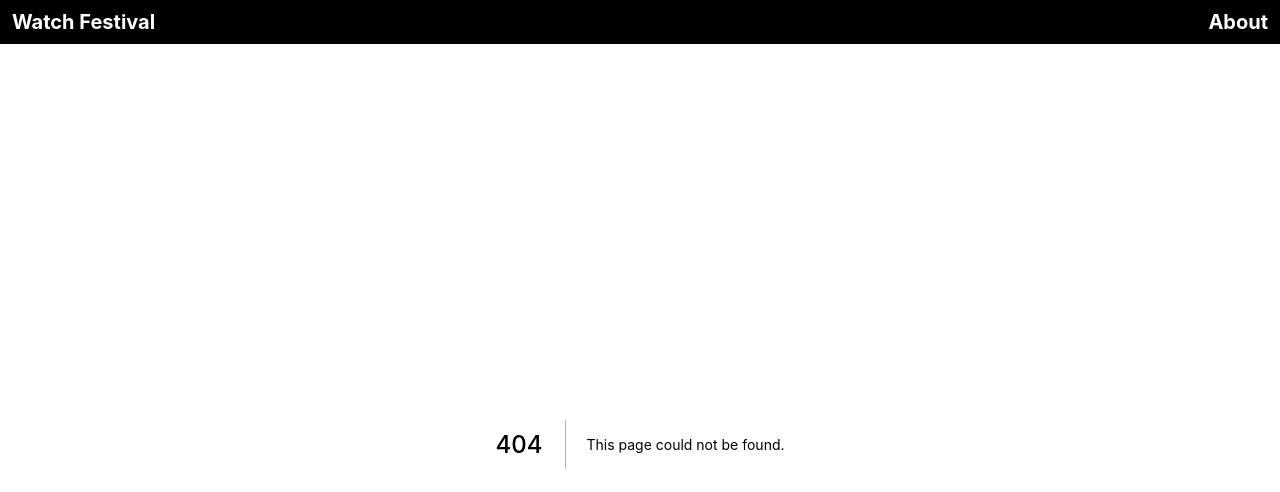
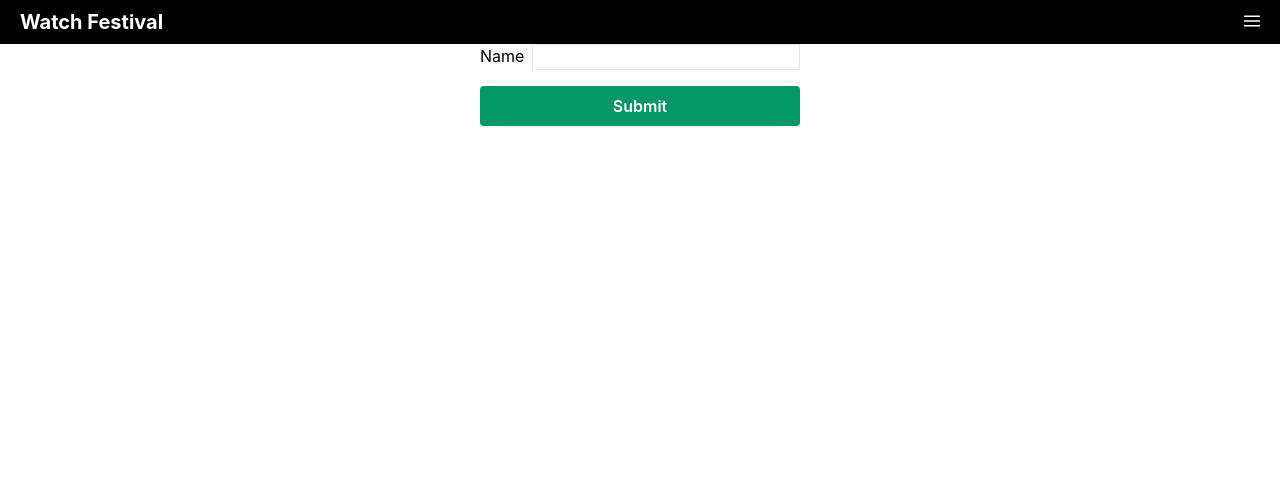
Before and after one commit to dqn/watch-festival, a Next.js app: page /profile in a window 1280 px wide. Before the commit this address had no page. Shown: the top 492 px of the page. Built offline with nearby package versions, Linux system fonts and the light colour scheme.

Commit message:
feat: make name settable

```diff
--- a/package.json
+++ b/package.json
@@ -12,6 +12,7 @@
     "pusher": "^4.0.2",
     "pusher-js": "^7.0.2",
     "react": "^17.0.1",
+    "react-cookie": "^4.0.3",
     "react-dom": "^17.0.1",
     "react-hook-form": "^6.13.1"
   },
--- /dev/null
+++ b/src/components/pages/Profile.tsx
@@ -0,0 +1,45 @@
+import { useRouter } from "next/router";
+import * as React from "react";
+import { useCallback } from "react";
+import { useForm } from "react-hook-form";
+import { useCookies } from "react-cookie";
+
+type Props = {
+  callback?: string;
+};
+
+export const Profile: React.FC<Props> = ({ callback }) => {
+  const router = useRouter();
+  const { register, handleSubmit } = useForm<{ name: string }>();
+  const [cookies, setCookie] = useCookies(["name"]);
+
+  const handleNameSubmit = useCallback(
+    handleSubmit(({ name }) => {
+      setCookie("name", name, { path: "/" });
+      router.push(callback ?? "/");
+    }),
+    [router],
+  );
+
+  return (
+    <main className="max-w-xs mx-auto">
+      <form onSubmit={handleNameSubmit}>
+        <section className="flex">
+          <label className="flex-shrink">Name</label>
+          <input
+            ref={register({ required: true, maxLength: 20 })}
+            name="name"
+            defaultValue={cookies.name}
+            className="border flex-grow ml-2"
+          />
+        </section>
+
+        <section className="mt-4">
+          <button className="bg-green-600 text-white rounded font-semibold w-full p-2">
+            Submit
+          </button>
+        </section>
+      </form>
+    </main>
+  );
+};
--- a/src/components/pages/Room.tsx
+++ b/src/components/pages/Room.tsx
@@ -66,7 +66,6 @@ export const Room: React.FC<Props> = ({ id }) => {
 
   useEffect(() => {
     const pusher = createPusherClient();
-    console.log(id);
     const channelName = `presence-room-${id}`;
     const channel = pusher.subscribe(channelName);
     setChannel(channel);
--- a/src/components/templates/NavigationBar.tsx
+++ b/src/components/templates/NavigationBar.tsx
@@ -1,21 +1,77 @@
 import Link from "next/link";
+import { useRouter } from "next/router";
 import * as React from "react";
+import { useCallback, useMemo, useState } from "react";
+import { useCookies } from "react-cookie";
 
 export const NavigationBar: React.FC = () => {
+  const [isMenuOpen, setIsMenuOpen] = useState(false);
+  const [, , removeCookie] = useCookies(["name"]);
+  const router = useRouter();
+
+  const toggleIsMenuOpen = useCallback(() => {
+    setIsMenuOpen((state) => !state);
+  }, [setIsMenuOpen]);
+
+  const handleClickProfile = useCallback(() => {
+    setIsMenuOpen(false);
+    router.push({
+      pathname: "/profile",
+      query: { callback: location.pathname },
+    });
+  }, [removeCookie]);
+
+  const handleClickSignOut = useCallback(() => {
+    removeCookie("name", { path: "/" });
+    setIsMenuOpen(false);
+    router.reload();
+  }, [removeCookie]);
+
+  const links = useMemo(() => {
+    return [
+      { text: "Profile", onClick: handleClickProfile },
+      { text: "Sign out", onClick: handleClickSignOut },
+    ];
+  }, [handleClickProfile, handleClickSignOut]);
+
   return (
-    <header className="text-white bg-black px-3 py-2">
-      <div className="text-xl font-bold flex items-center max-w-7xl mx-auto">
-        <div>
+    <nav className="text-white text-xl font-bold bg-black px-3 py-2">
+      <div className="flex flex-wrap items-center justify-between w-full px-2 max-w-7xl mx-auto">
+        <div className="flex-grow">
           <Link href="/">
             <a className="hover:underline">Watch Festival</a>
           </Link>
         </div>
-        <div className="text-right flex-grow">
-          <Link href="/about">
-            <a className="hover:underline">About</a>
-          </Link>
+        <div className="relative flex-shrink z-10">
+          <button
+            type="button"
+            className="focus:outline-none"
+            onClick={toggleIsMenuOpen}
+          >
+            <svg
+              className="fill-current h-4 w-4"
+              viewBox="0 0 20 20"
+              xmlns="http://www.w3.org/2000/svg"
+            >
+              <path d="M0 3h20v2H0V3zm0 6h20v2H0V9zm0 6h20v2H0v-2z" />
+            </svg>
+          </button>
+
+          {isMenuOpen && (
+            <div className="bg-white absolute right-0 py-1 mt-2 w-56 border rounded">
+              {links.map(({ text, onClick }, i) => (
+                <a
+                  className="block text-sm text-gray-700 hover:bg-gray-100 px-4 py-2"
+                  onClick={onClick}
+                  key={i}
+                >
+                  {text}
+                </a>
+              ))}
+            </div>
+          )}
         </div>
       </div>
-    </header>
+    </nav>
   );
 };
--- a/src/pages/_app.tsx
+++ b/src/pages/_app.tsx
@@ -1,9 +1,9 @@
 import type { AppProps } from "next/app";
 import Head from "next/head";
 import * as React from "react";
+import { CookiesProvider } from "react-cookie";
 
 import { NavigationBar } from "@/components/templates/NavigationBar";
-
 import "@/styles/index.css";
 
 const App: React.FC<AppProps> = ({ Component, pageProps }) => {
@@ -13,8 +13,10 @@ const App: React.FC<AppProps> = ({ Component, pageProps }) => {
         <title>Watch Festival</title>
       </Head>
 
-      <NavigationBar />
-      <Component {...pageProps} />
+      <CookiesProvider>
+        <NavigationBar />
+        <Component {...pageProps} />
+      </CookiesProvider>
 
       <style global jsx>{`
         html {
--- a/src/pages/api/auth.ts
+++ b/src/pages/api/auth.ts
@@ -23,13 +23,14 @@ const handler: NextApiHandler = async (
   res: NextApiResponse,
 ) => {
   const { socket_id: socketId, channel_name: channel } = req.body;
+  const { name } = req.cookies;
 
   const id = randomAlphaNumeric(15);
 
   const auth = pusher.authenticate(socketId, channel, {
     user_id: id,
     user_info: {
-      name: id,
+      name,
     },
   });
 
--- /dev/null
+++ b/src/pages/profile/index.tsx
@@ -0,0 +1,21 @@
+import { NextPage } from "next";
+import { useRouter } from "next/router";
+
+import { Profile } from "@/components/pages/Profile";
+
+const ProfilePage: NextPage = () => {
+  const router = useRouter();
+  const { callback } = router.query;
+
+  if (Array.isArray(callback)) {
+    throw TypeError(`callback url must be string (got ${callback})`);
+  }
+
+  return (
+    <>
+      <Profile callback={callback} />
+    </>
+  );
+};
+
+export default ProfilePage;
--- a/src/pages/rooms/[id].tsx
+++ b/src/pages/rooms/[id].tsx
@@ -1,13 +1,28 @@
 import { NextPage } from "next";
+import { useRouter } from "next/router";
+import { useEffect } from "react";
+import { useCookies } from "react-cookie";
 
 import { Room } from "@/components/pages/Room";
-import { useRouter } from "next/dist/client/router";
 
 const RoomPage: NextPage = () => {
   const router = useRouter();
+  const [cookies] = useCookies(["name"]);
+
+  useEffect(() => {
+    if (!cookies.name) {
+      router.push({
+        pathname: "/profile",
+        query: {
+          callback: location.pathname,
+        },
+      });
+    }
+  }, []);
+
   const { id } = router.query;
 
-  if (typeof id !== "string") {
+  if (!cookies.name || typeof id !== "string") {
     return null;
   }
 
```
Also changed, not shown: 1 other file (tests, documents, lock files or other folders).
